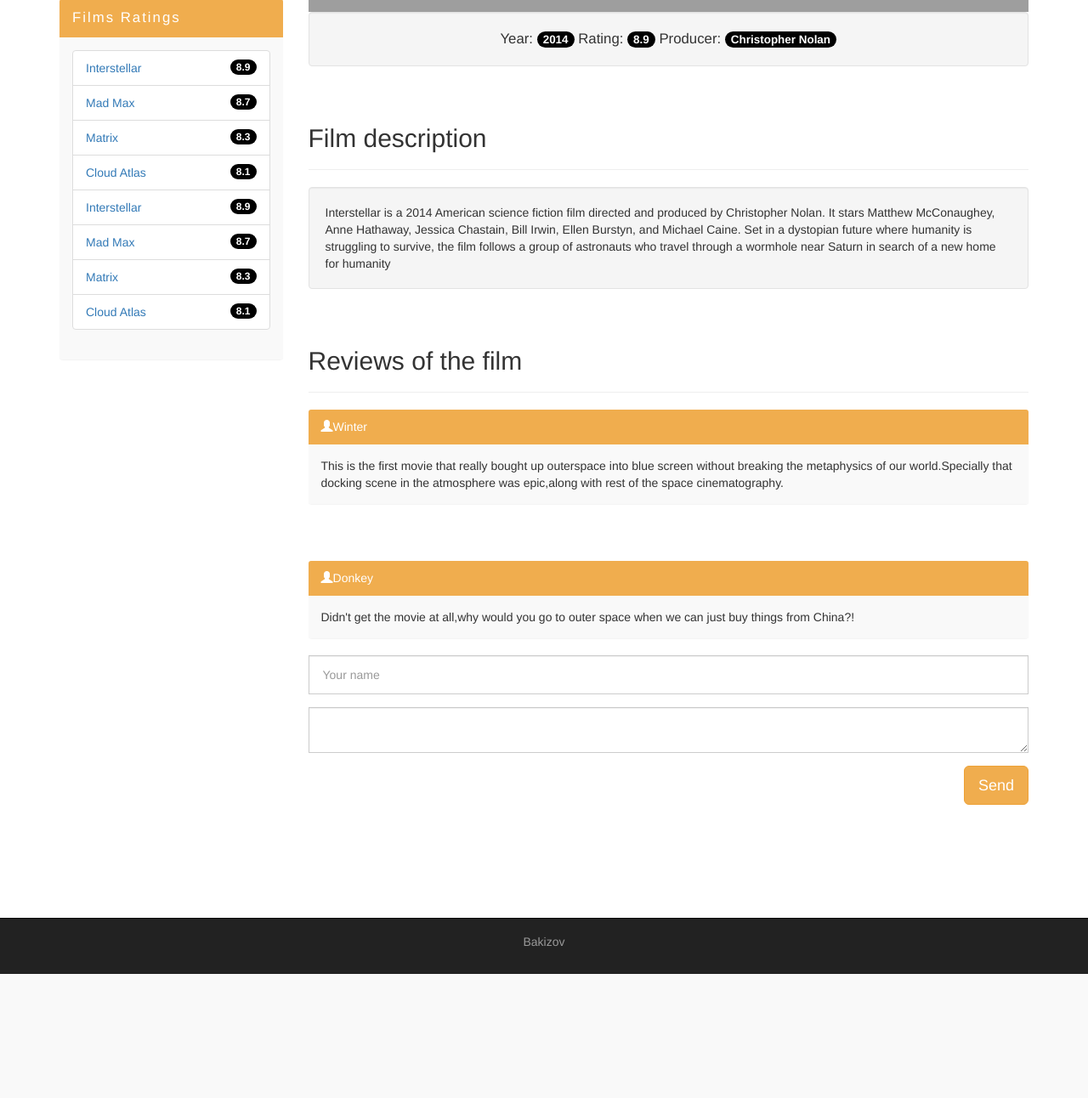
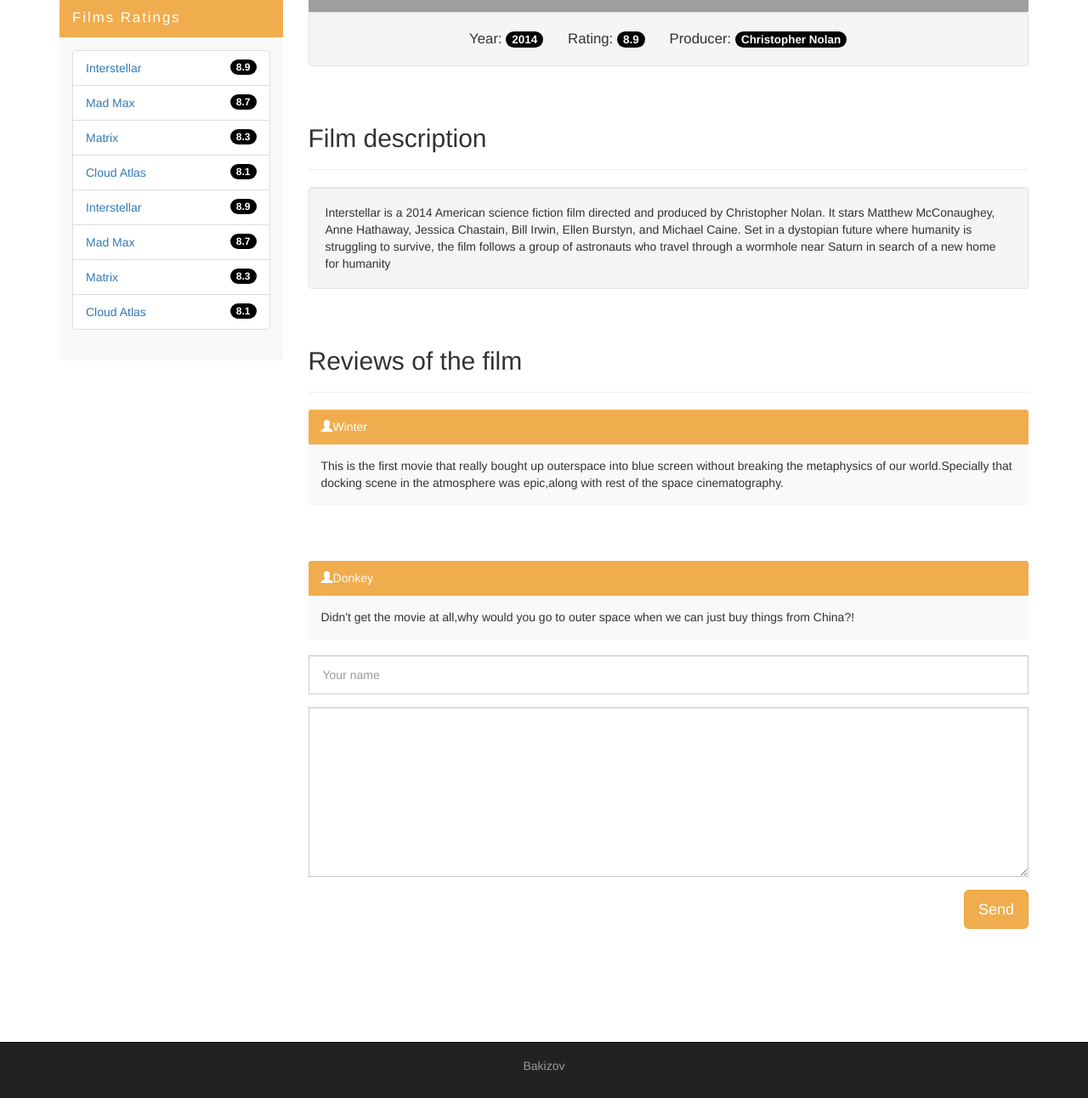
Before and after one commit to HOres20/FilmMonster, a PHP site: page /show.html in a window 1280 px wide. Shown: the part 755-2047 px from the top of the page at 85% size. Before the commit the page ends 1901 px from the top, so only its background shows below. Run offline with PHP 8.4, Linux system fonts and the light colour scheme; grey boxes are pictures that could not be loaded.

Commit message:
Update style.css

```diff
--- a/assets/css/style.css
+++ b/assets/css/style.css
@@ -137,8 +137,16 @@ border-radius: 0px;
 	font-size: 80%;
 }
 
-info-block span{
+.info-block span{
 	margin-right: 3%;
+}
+
+textarea.form-control{
+	height:200px;
+}
+
+.relax{
+	text-align: center;
 }
 
 footer{
```
